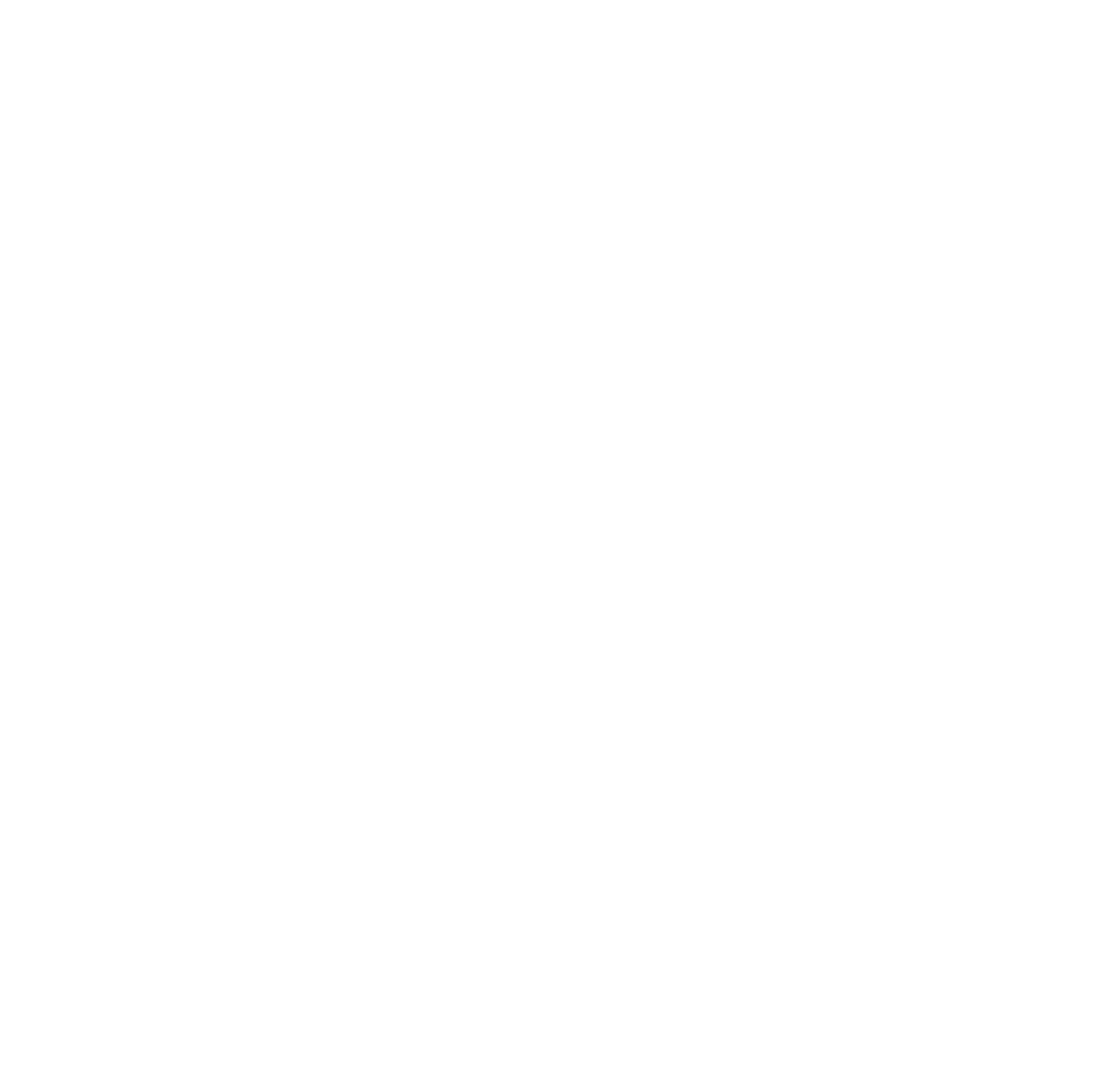
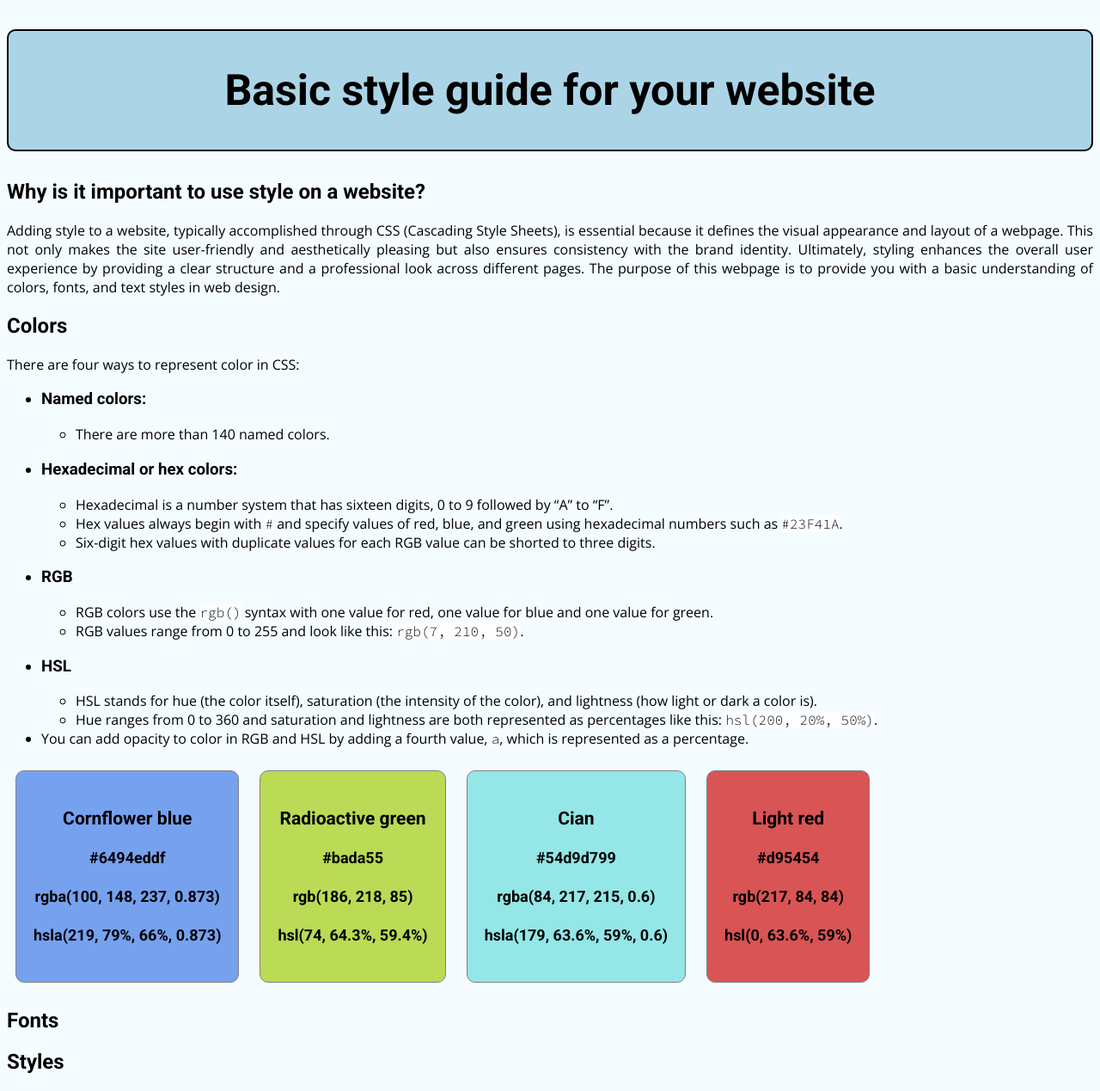
Before and after one commit to limenlight/web-projects, a plain HTML site: page Design-system/index.html in a window 1280 px wide. Shown: the whole page at 86% size. Before the commit the page ends 800 px from the top, so only its background shows below. Drawn offline with nearby package versions, Linux system fonts and the light colour scheme; files that its build step writes are made by us from their sources; files whose address does not match are found by name.

Commit message:
Updating last model

```diff
--- a/Design-system/index.html
+++ b/Design-system/index.html
@@ -3,9 +3,86 @@
 <head>
     <meta charset="UTF-8">
     <meta name="viewport" content="width=device-width, initial-scale=1.0">
-    <title>initial</title>
+    <title>Everything about Style</title>
+    <link rel="stylesheet" href="/Users/cgarcia/Web-develop/Projects/Design-system/web-projects/Design-system/resources/css/styles.css" type="text/css">
+    <link rel="preconnect" href="https://fonts.googleapis.com">
+    <link rel="preconnect" href="https://fonts.gstatic.com" crossorigin>
+    <link href="https://fonts.googleapis.com/css2?family=Open+Sans:ital,wght@0,300..800;1,300..800&family=Roboto:ital,wght@0,100;0,300;0,400;0,500;0,700;0,900;1,100;1,300;1,400;1,500;1,700;1,900&family=Source+Code+Pro:ital,wght@0,300;1,300&display=swap" rel="stylesheet">
 </head>
 <body>
-
+    <header>
+        <h1 class="title">Basic style guide for your website</h1>
+    </header>
+    <main>
+        <div class="intro">
+            <h2>Why is it important to use style on a website?</h2>
+            <p>
+                Adding style to a website, typically accomplished through CSS (Cascading Style Sheets), is essential because it defines the visual appearance and layout of a webpage. This not only makes the site user-friendly and aesthetically pleasing but also ensures consistency with the brand identity. Ultimately, styling enhances the overall user experience by providing a clear structure and a professional look across different pages. The purpose of this webpage is to provide you with a basic understanding of colors, fonts, and text styles in web design.
+            </p>
+        </div>
+        <div class="colors">
+            <h2>Colors</h2>
+            <p>
+                There are four ways to represent color in CSS:
+            </p>
+            <ul>
+                <li><h3>Named colors:</h3>
+                    <ul>
+                        <li>There are more than 140 named colors.</li>
+                    </ul>
+                </li>
+                <li><h3>Hexadecimal or hex colors:</h3>
+                    <ul>
+                        <li>Hexadecimal is a number system that has sixteen digits, 0 to 9 followed by “A” to “F”.</li>
+                        <li>Hex values always begin with <span>#</span> and specify values of red, blue, and green using hexadecimal numbers such as <span>#23F41A</span>.</li>
+                        <li>Six-digit hex values with duplicate values for each RGB value can be shorted to three digits.</li>
+                    </ul>
+                </li>
+                <li><h3>RGB</h3>
+                    <ul>
+                        <li>RGB colors use the <span>rgb()</span> syntax with one value for red, one value for blue and one value for green.</li>
+                        <li>RGB values range from 0 to 255 and look like this: <span>rgb(7, 210, 50)</span>.</li>
+                    </ul>
+                </li>
+                <li><h3>HSL</h3>
+                    <ul>
+                        <li>HSL stands for hue (the color itself), saturation (the intensity of the color), and lightness (how light or dark a color is).</li>
+                        <li>Hue ranges from 0 to 360 and saturation and lightness are both represented as percentages like this: <span>hsl(200, 20%, 50%)</span>.</li>
+                    </ul>
+                </li>
+                <li>You can add opacity to color in RGB and HSL by adding a fourth value, <span>a</span>, which is represented as a percentage.</li>
+            </ul>
+            <div class="c-example-1">
+                <h3>Cornflower blue</h3>
+                <h4>#6494eddf</h4>
+                <h4>rgba(100, 148, 237, 0.873)</h4>
+                <h4>hsla(219, 79%, 66%, 0.873)</h4>
+            </div>
+            <div class="c-example-2">
+                <h3>Radioactive green</h3>
+                <h4>#bada55</h4>
+                <h4>rgb(186, 218, 85)</h4>
+                <h4>hsl(74, 64.3%, 59.4%)</h4>
+            </div>
+            <div class="c-example-3">
+                <h3>Cian</h3>
+                <h4>#54d9d799</h4>
+                <h4>rgba(84, 217, 215, 0.6)</h4>
+                <h4>hsla(179, 63.6%, 59%, 0.6)</h4>
+            </div>
+            <div class="c-example-4">
+                <h3>Light red</h3>
+                <h4>#d95454</h4>
+                <h4>rgb(217, 84, 84)</h4>
+                <h4>hsl(0, 63.6%, 59%)</h4>
+            </div>
+        </div>
+        <div class="fonts">
+            <h2>Fonts</h2>
+        </div>
+        <div class="styles">
+            <h2>Styles</h2>
+        </div>
+    </main>
 </body>
 </html>
--- /dev/null
+++ b/Design-system/resources/css/styles.css
@@ -0,0 +1,66 @@
+.source-code-pro-code {
+    font-family: "Source Code Pro", monospace;
+    font-optical-sizing: auto;
+    font-weight: 300;
+    font-style: normal;
+}
+.roboto-bold {
+    font-family: "Roboto", sans-serif;
+    font-weight: 700;
+    font-style: normal;
+}
+.open-sans-regular {
+  font-family: "Open Sans", sans-serif;
+  font-optical-sizing: auto;
+  font-weight: 300;
+  font-style: normal;
+  font-variation-settings: "wdth" 100;
+}
+body {
+    background-color: #f5fcff;
+}
+.title {
+    font-size: 50px;
+    text-align: center;
+    background-color: #abd5e7;
+    position: relative;
+    display: block;
+    padding: 40px 0;
+    border-radius: 10px;
+    border-width: 2px;
+    border-color: black;
+    border-style: solid;
+}
+h1, h2, h3, h4 {
+    font-family: "Roboto";
+}
+p, li{
+    font-family: "Open Sans";
+    text-align: justify;
+}
+span {
+    text-align: center;
+    font-family: "Source Code Pro";
+    background-color: #ffffffda;
+}
+.c-example-1, .c-example-2, .c-example-3, .c-example-4{
+    font-size: 18px;
+    text-align: center;
+    padding: 20px;
+    border: 1px solid gray;
+    margin: 10px;
+    border-radius: 10px;
+    display: inline-block;
+}
+.c-example-1{
+    background-color: #6494eddf;
+}
+.c-example-2{
+    background-color: hsl(74 64.3% 59.4%);
+}
+.c-example-3{
+    background-color: #54d9d799;
+}
+.c-example-4{
+    background-color: #d95454;
+}
```
Also changed, not shown: Design-system/info/example.htm (added, +85 -0 lines), 3 other files.
